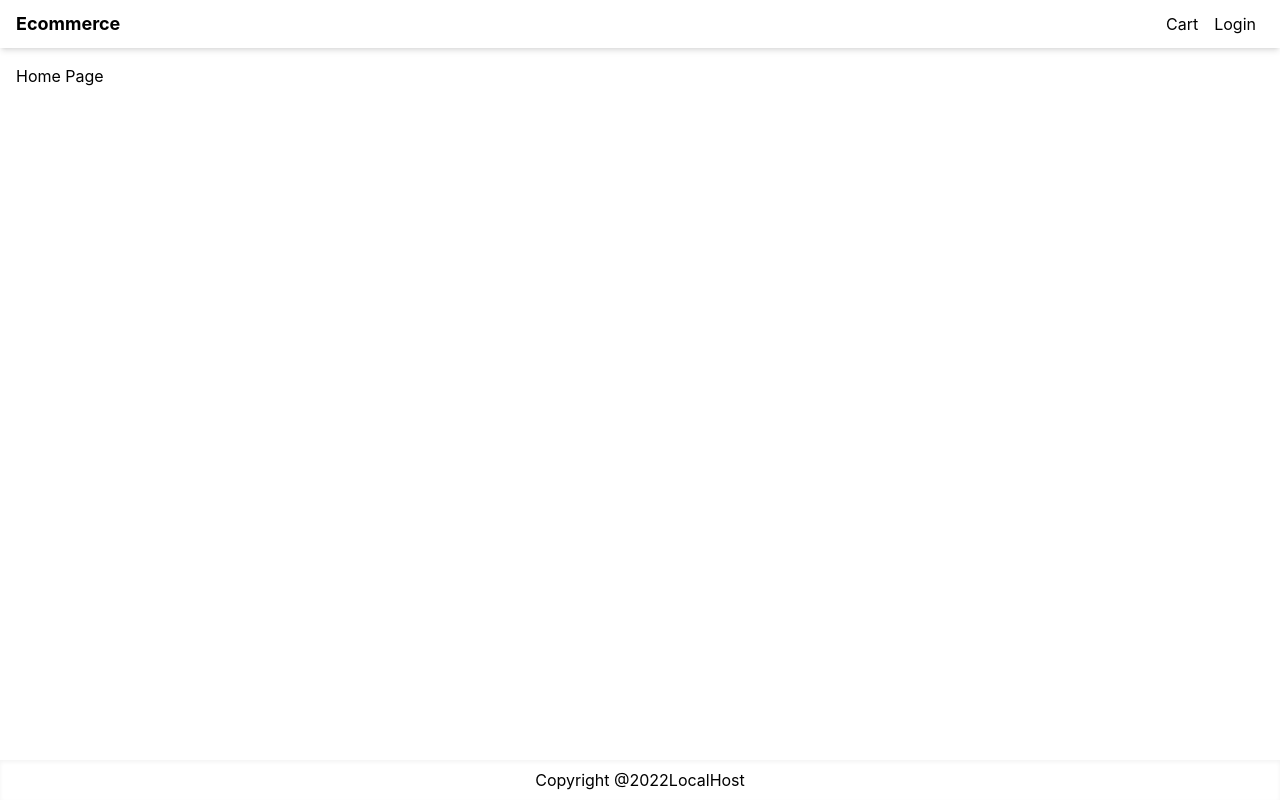
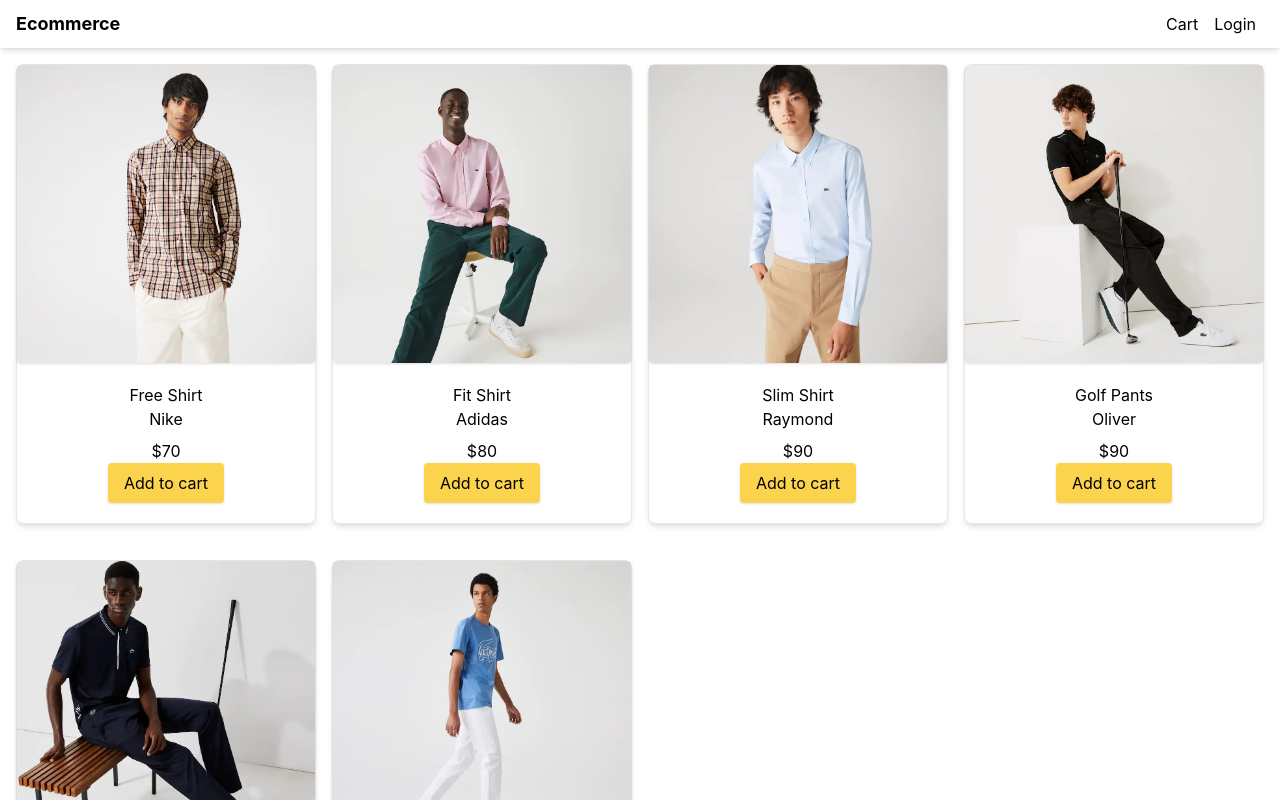
Before and after one commit to Valar789/e_commerce_nextjs_tailwind_mongo, a Next.js app: page / in a window 1280 px wide. Shown: the top 800 px of the page. Built offline with nearby package versions, Linux system fonts and the light colour scheme.

Commit message:
add products

```diff
--- a/components/Layout.js
+++ b/components/Layout.js
@@ -5,7 +5,7 @@ export default function Layout({ title, children }) {
   return (
     <>
       <Head>
-        <title>{title ? title + -"Ecommerce" : "Ecommerce"}</title>
+        <title>{title ? title + "- Ecommerce" : "Ecommerce"}</title>
         <meta name="description" content="Ecommerce" />
         <link rel="icon" href="/favicon.ico" />
       </Head>
--- /dev/null
+++ b/components/ProductItem.js
@@ -0,0 +1,29 @@
+/* eslint-disable @next/next/no-img-element */
+
+import Link from "next/link";
+
+export default function ProductItem({ product }) {
+  return (
+    <div className="card">
+      <Link href={`/product/${product.slug}`}>
+        <a>
+          <img
+            className="rounded shadow"
+            src={product.image}
+            alt={product.name}
+          />
+        </a>
+      </Link>
+      <div className="flex flex-col justify-center items-center p-5">
+        <Link href={`/product/${product.slug}`}>
+          <a>
+            <h2>{product.name}</h2>
+          </a>
+        </Link>
+        <p className="mb-2">{product.brand}</p>
+        <p>${product.price}</p>
+        <button className="primary-button" type="button"> Add to cart</button>
+      </div>
+    </div>
+  );
+}
--- a/jsconfig.json
+++ /dev/null
@@ -1,5 +0,0 @@
-{
-    "compilerOptions": {
-        "baseUrl": "."
-    }
-}
--- a/package.json
+++ b/package.json
@@ -9,6 +9,7 @@
     "lint": "next lint"
   },
   "dependencies": {
+    "bcryptjs": "^2.4.3",
     "next": "12.3.1",
     "react": "18.2.0",
     "react-dom": "18.2.0"
--- a/pages/index.js
+++ b/pages/index.js
@@ -1,9 +1,15 @@
+import ProductItem from "../components/ProductItem";
+import data from "../utils/data";
 import Layout from  "../components/Layout";
 
 export default function Home() {
   return (
-    <Layout>
-      Home Page
+    <Layout title='Home '>
+      <div className="grid grid-cols-1 gap-4 md:grid-cols-3 lg:grid-cols-4">
+        {data.products.map((product)=>(
+          <ProductItem product={product} key={product.slug}></ProductItem>
+        ))}
+      </div>
     </Layout>
   )
 }
--- a/styles/globals.css
+++ b/styles/globals.css
@@ -9,3 +9,11 @@ body {
   font-family: -apple-system, BlinkMacSystemFont, Segoe UI, Roboto, Oxygen,
     Ubuntu, Cantarell, Fira Sans, Droid Sans, Helvetica Neue, sans-serif;
 }
+
+.card{
+  @apply mb-5 block rounded-lg border border-gray-200 shadow-md
+}
+
+.primary-button{
+  @apply rounded bg-amber-300 py-2 px-4 shadow outline-none hover:bg-amber-400 active:bg-amber-500
+}
```
Also changed, not shown: 2 other files (tests, documents, lock files or other folders).
